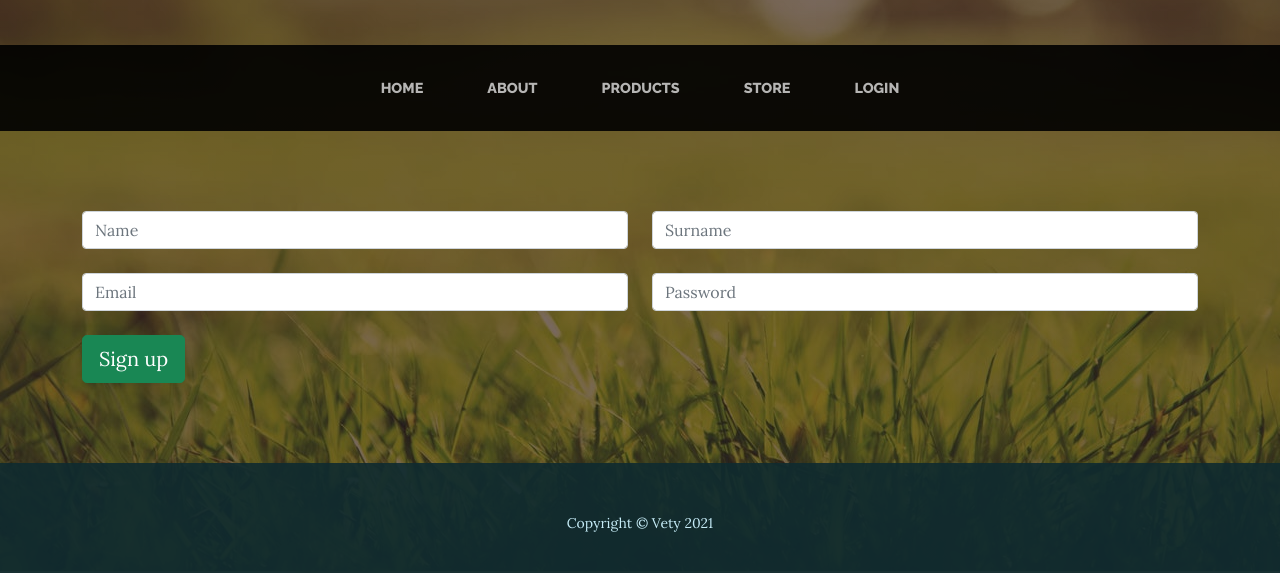
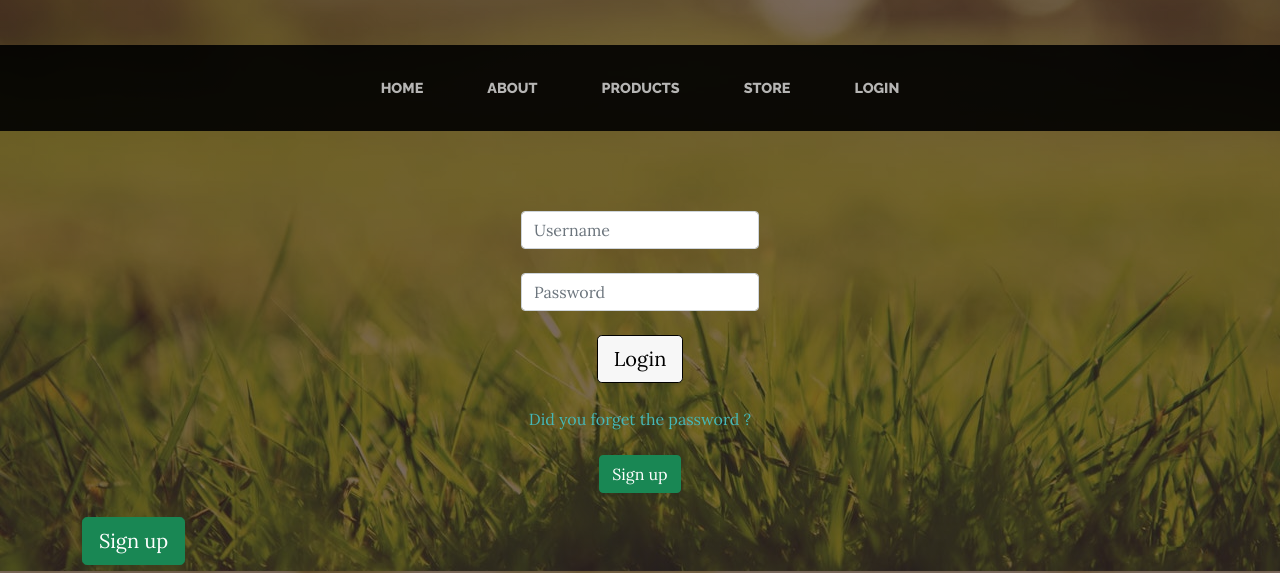
Before and after one commit to smartkid89/Vety, a plain HTML site: page signup.html in a window 1280 px wide. Shown: the part 229-802 px from the top of the page. Drawn offline with nearby package versions, Linux system fonts and the light colour scheme.

Commit message:
Update signup.html

```diff
--- a/signup.html
+++ b/signup.html
@@ -45,24 +45,44 @@
             <div class="container">
                 <div class="form-group row">
                     <div class="container">
-                        <div class="row">
-                          <div class="col-sm">
-                            <input type="text" class="form-control" placeholder="Name" aria-label="Name" aria-describedby="basic-addon1">
+                        <div class="container">
+                            <style>
+                            .row1 {
+                                --bs-gutter-x: 1.5rem;
+                --bs-gutter-y: rem;
+                display: flex;
+                margin-top: calc(var(--bs-gutter-y) * -1);
+                margin-right: calc(var(--bs-gutter-x) * -.5);
+                margin-left: calc(var(--bs-gutter-x) * -.5);
+                flex-direction: column;
+                flex-wrap: wrap;
+                align-content: center;
+
+            }
+                            </style>
+                            <div class="row1">
+                                <div class="row1 col-sm">
+                                  <input type="text" class="form-control" placeholder="Username" aria-label="Username" aria-describedby="basic-addon1">
                                 </div>
-                          <div class="col-sm">
-                            <input type="text" class="form-control" placeholder="Surname" aria-label="Surname" aria-describedby="basic-addon1">
+                                <br>
+                                <div class="row1 col-sm">
+                                  <input type="text" class="form-control" placeholder="Password" aria-label="Password" aria-describedby="basic-addon1">
                                 </div>
 
                               </div>
             <br>
-                        <div class="row">
-                            <div class="col-sm">
-                              <input type="text" class="form-control" placeholder="Email" aria-label="Email" aria-describedby="basic-addon1">
+
+            <div class="row1">
+                              <button type="button" class=" btn btn-primary btn-lg btn-block">Login</button>
                             </div>
-                            <div class="col-sm">
-                              <input type="text" class="form-control" placeholder="Password" aria-label="Password" aria-describedby="basic-addon1">
+            <br>
+                              <div class="row1">
+                                <a href="ForgotPassword.html">Did you forget the password ?</a>
                                 </div>
-
+                                <br>
+                                <div class="row1">
+                                    <a href="signup.html"><button type="button"  class="btn btn-success ">Sign up</button></a>
+                                  </div>
                         </div>
                       </div>
                 </div>
```
Lines whose indentation alone changed are shown as unchanged.
